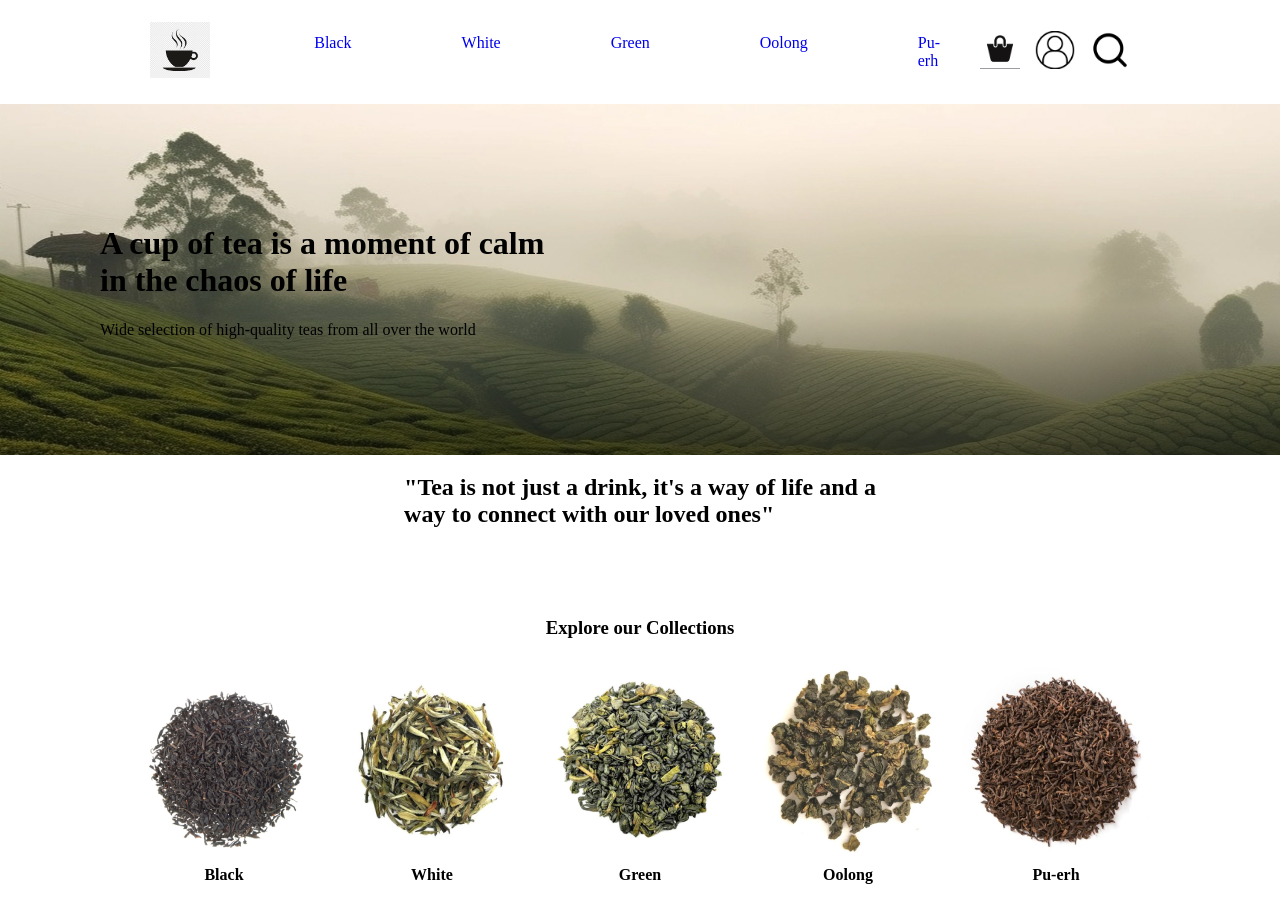
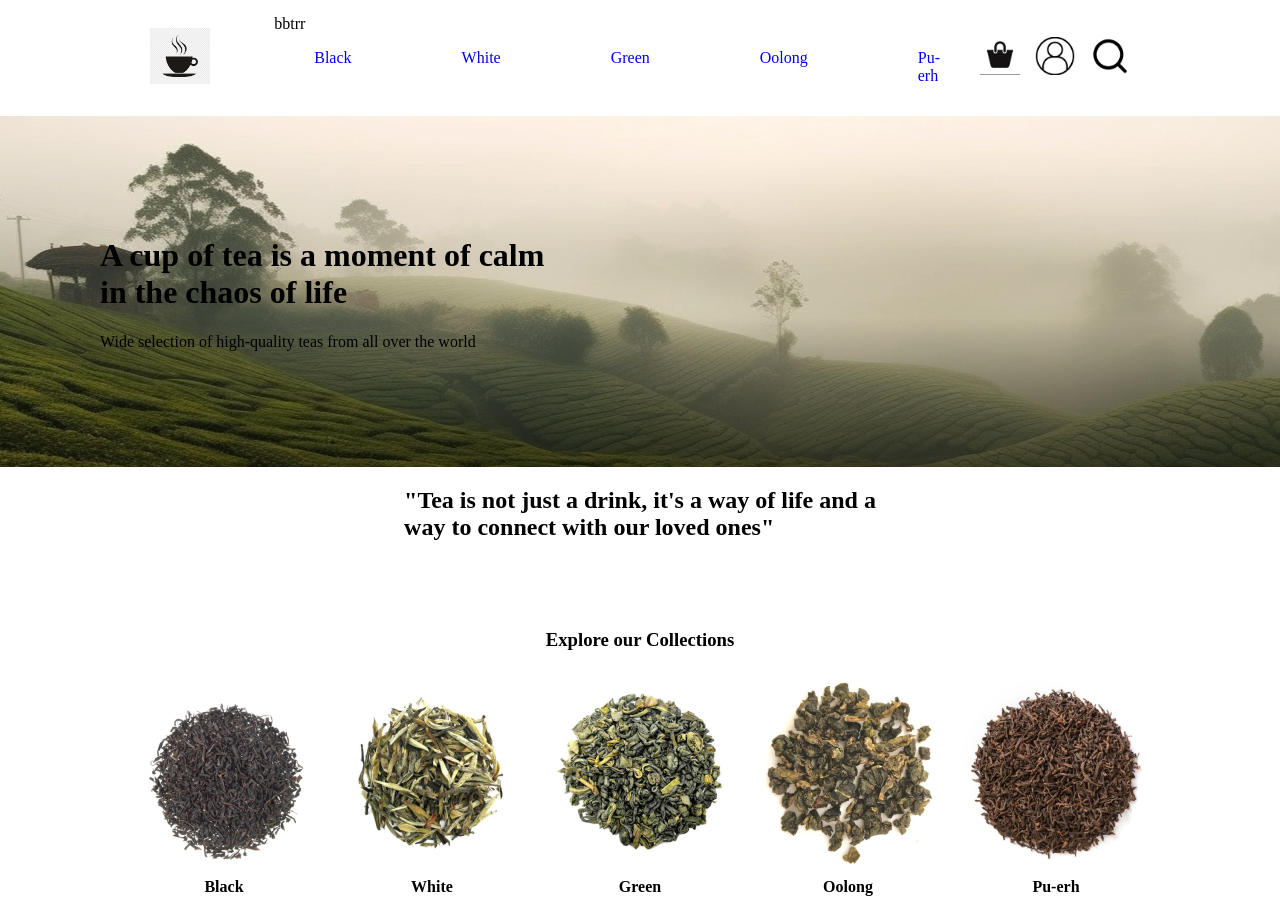
Before and after one commit to kifatet-n/test-tea, a plain HTML site: page index.html in a window 1280 px wide. Shown: the top 899 px of the page. Drawn offline with Linux system fonts and the light colour scheme.

Commit message:
changes headr

```diff
--- a/index.html
+++ b/index.html
@@ -10,6 +10,7 @@
             <img src="image/logo.png" alt="" class="header-logo-image">
         </a>
         <nav class="header-nav">
+            bbtrr
             <ul class="header-nav-list">
                 <li>
                     <a href="#" class="header-nav-list-item">Black</a>
```
